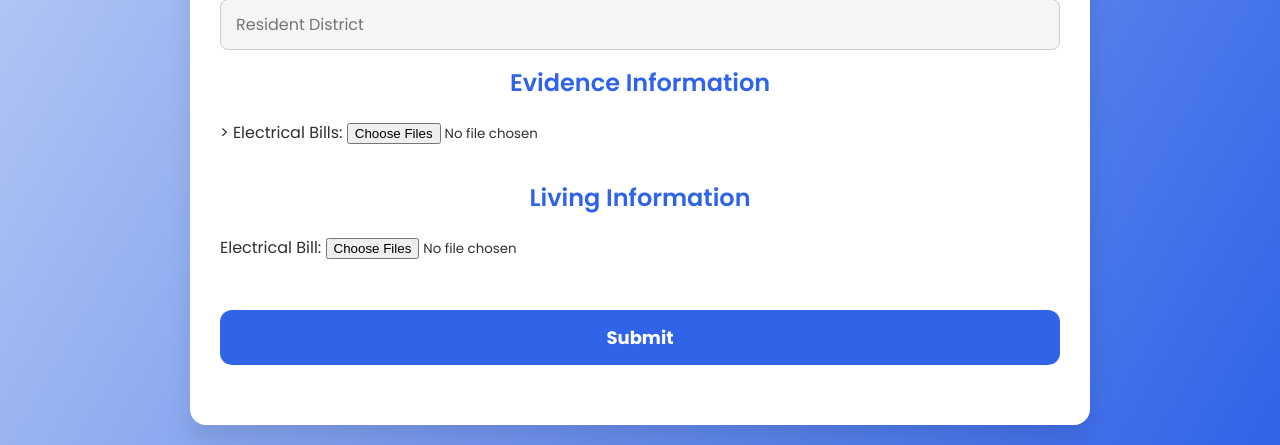
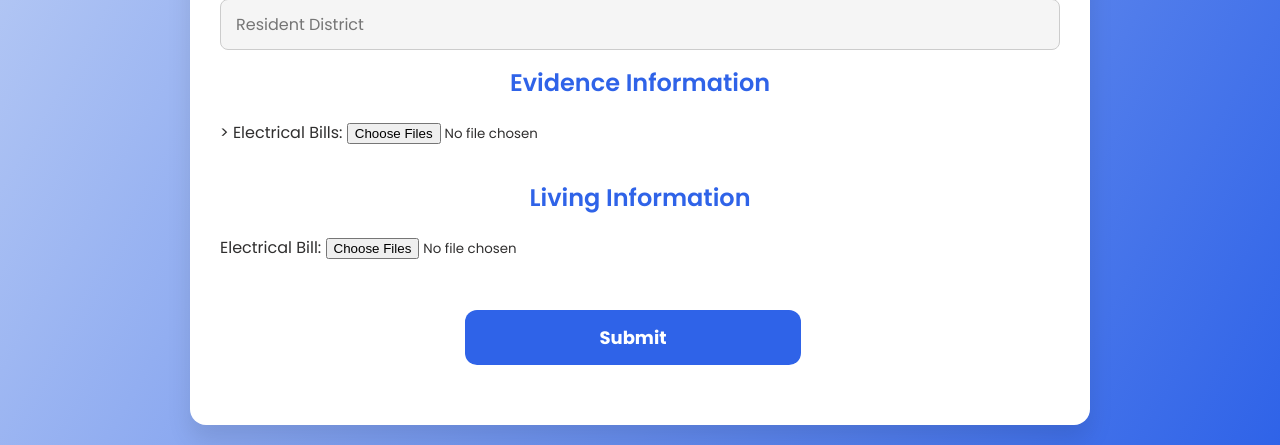
Before and after one commit to MenukaSankalpa/CHL01, a PHP site: page /css/test.html in a window 1280 px wide. Shown: the part 1416-1861 px from the top of the page. Run offline with PHP 8.4, Linux system fonts and the light colour scheme; some web fonts are replaced.

Commit message:
file updated

```diff
--- a/components/addApplicant.html
+++ b/components/addApplicant.html
@@ -11,7 +11,7 @@
   <form action="submit.php" method="POST" enctype="multipart/form-data">
     <div class="form-container">
       <!--Applicant information fill section 01-->
-      <h2>Applicant Information</h2>
+      <h2>APPLICANT INFORMATION</h2>
       <div class="field-group">
         <input type="text" name="applicantName" placeholder="NAME OF APPLICANT" required />
       </div>
--- a/css/test.css
+++ b/css/test.css
@@ -179,8 +179,11 @@ table input[type="date"]:focus {
 }
 
 button[type="submit"] {
-  width: 100%;
+  width: 40%;
+  text-align: center;
+  display: inline-block;
   padding: 14px;
+  margin-left: 245px;
   background-color: var(--button-bg);
   color: var(--primary-second-color);
   border: none;
```
